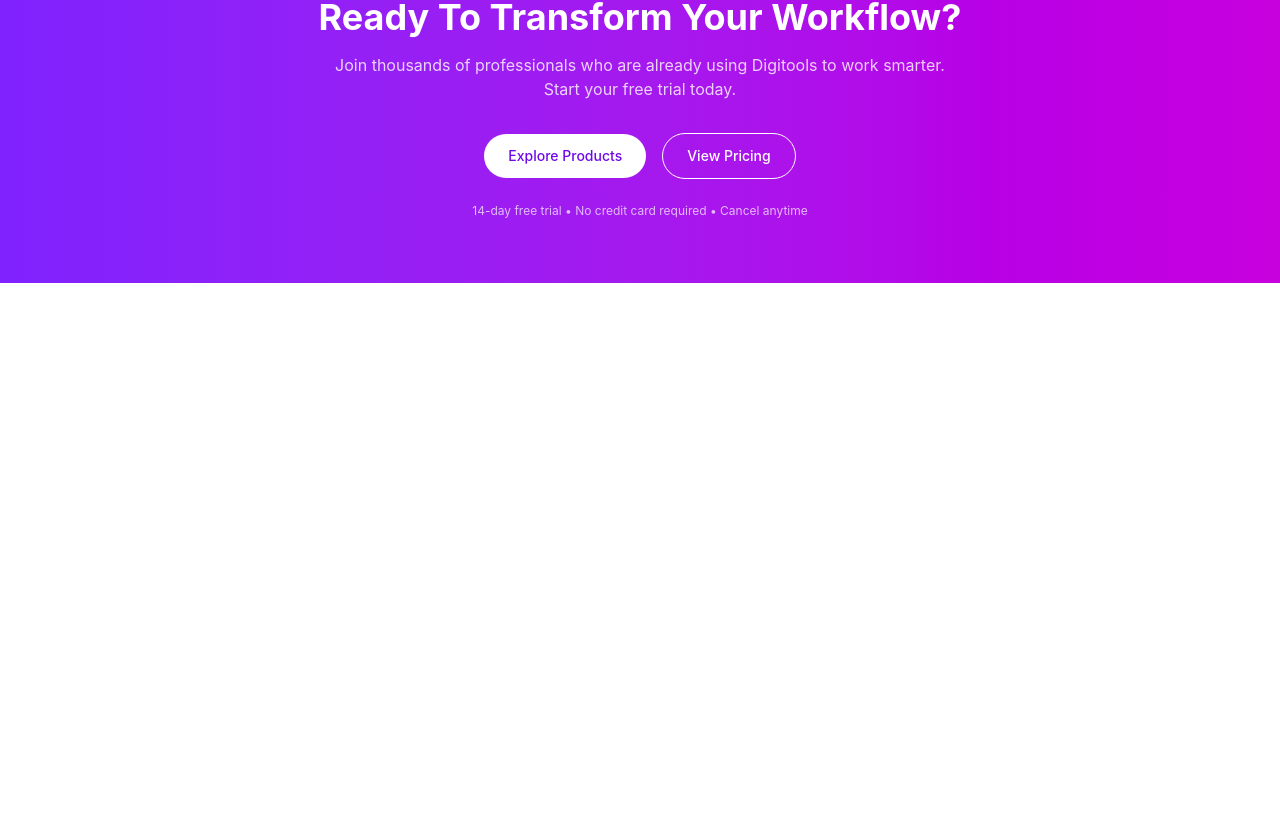
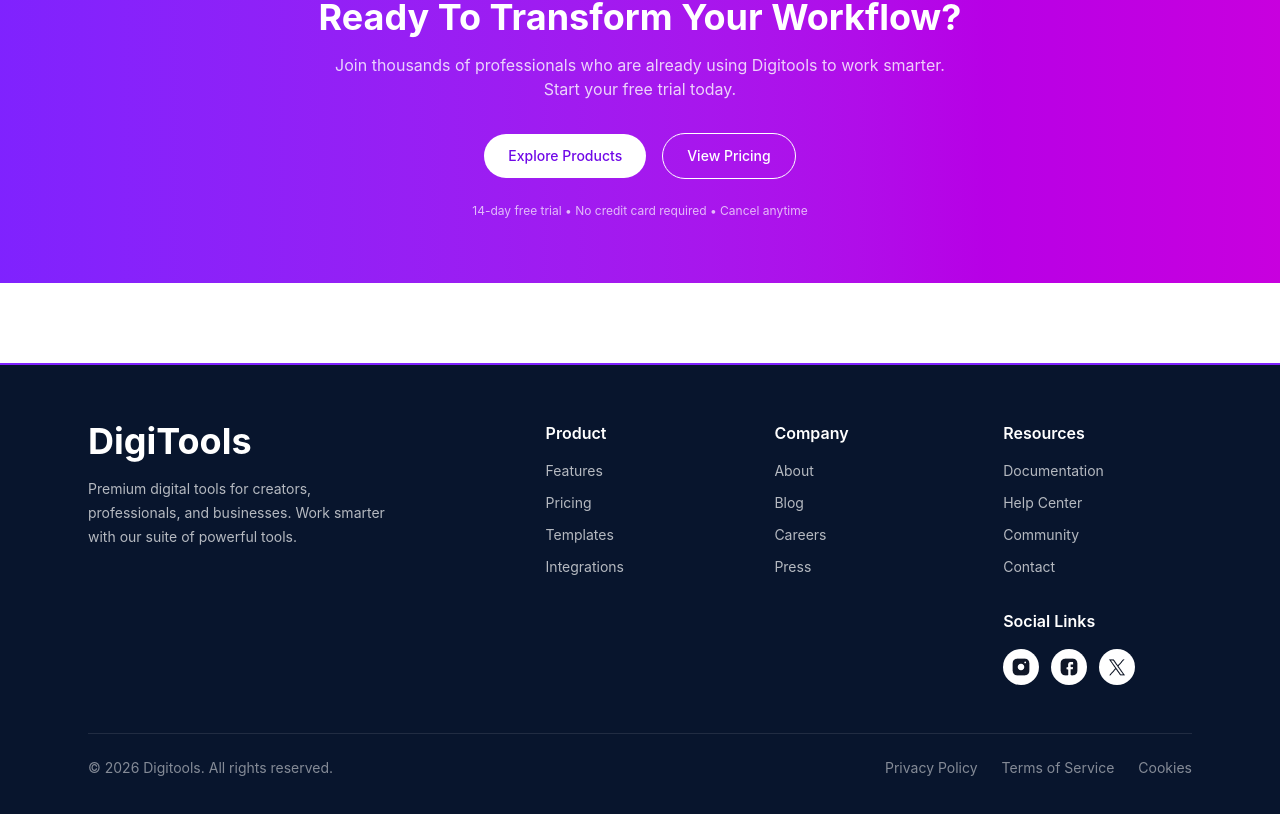
Before and after one commit to AnirNawaf/Assignment-6, a React (Vite) app: page / in a window 1280 px wide. Shown: the part 3362-4176 px from the top of the page. Before the commit the page ends 3725 px from the top, so only its background shows below. Built offline with nearby package versions, Linux system fonts and the light colour scheme.

Commit message:
creat footer

```diff
--- a/src/App.jsx
+++ b/src/App.jsx
@@ -8,8 +8,7 @@
 import Steps from "./components/Steps";
 import Pricing from "./components/Pricing";
 import CTASection from "./components/CTASection";
-
-
+import Footer from "./components/Footer";
 
 
 import { ToastContainer, toast } from "react-toastify";
@@ -104,6 +103,8 @@
       <Steps />
       <Pricing />
       <CTASection />
+      <Footer />
+
 
     </div>
   );
--- /dev/null
+++ b/src/components/Footer.jsx
@@ -0,0 +1,73 @@
+export default function Footer() {
+  return (
+    <footer className="w-full border-t-2 border-violet-600 bg-[#08152d] text-white">
+      <div className="mx-auto max-w-6xl px-6 py-14">
+        <div className="grid grid-cols-1 gap-10 md:grid-cols-5">
+          <div className="md:col-span-2">
+            <h2 className="text-4xl font-bold">DigiTools</h2>
+            <p className="mt-4 max-w-xs text-sm leading-6 text-white/70">
+              Premium digital tools for creators,<br /> professionals, and businesses.
+              Work smarter <br /> with our suite of powerful tools.
+            </p>
+          </div>
+
+          <div>
+            <h3 className="mb-4 text-base font-semibold">Product</h3>
+            <ul className="space-y-3 cursor-pointer text-sm text-white/70 ">
+              <li>Features</li>
+              <li>Pricing</li>
+              <li>Templates</li>
+              <li>Integrations</li>
+            </ul>
+          </div>
+
+          <div>
+            <h3 className="mb-4 text-base font-semibold">Company</h3>
+            <ul className="cursor-pointer space-y-3 text-sm text-white/70 ">
+              <li>About</li>
+              <li>Blog</li>
+              <li>Careers</li>
+              <li>Press</li>
+            </ul>
+          </div>
+
+          <div>
+            <h3 className="mb-4 text-base font-semibold">Resources</h3>
+            <ul className="space-y-3 cursor-pointer text-sm text-white/70">
+              <li>Documentation</li>
+              <li>Help Center</li>
+              <li>Community</li>
+              <li>Contact</li>
+            </ul>
+
+            <h3 className="mb-4 mt-8 text-base font-semibold">Social Links</h3>
+            <div className="flex items-center  gap-3">
+              <div className="flex cursor-pointer transition duration-300 hover:scale-110 h-9 w-9 items-center justify-center rounded-full bg-white text-[#08152d]">
+                <img src="src/img/Instagram.png" alt="instagram" />
+              </div>
+              <div className=" cursor-pointer transition duration-300 hover:scale-110 flex h-9 w-9 items-center justify-center rounded-full bg-white text-[#08152d]">
+                <img src="src/img/Facebook.png" alt="facebook" />
+              </div>
+              <div className=" cursor-pointer transition duration-300 hover:scale-110 flex h-9 w-9 items-center justify-center rounded-full bg-white text-[#08152d]">
+                <img src="src/img/fi_5968958.png" alt="x" />
+              </div>
+            </div>
+          </div>
+        </div>
+
+        <div className="mt-12 border-t border-white/10 pt-6">
+          <div className="flex flex-col gap-4 text-sm text-white/50 md:flex-row md:items-center md:justify-between">
+            <p> &copy; 2026 Digitools. All rights reserved.</p>
+
+            <div className=" cursor-pointer flex gap-6">
+              <span>Privacy Policy</span>
+              <span>Terms of Service</span>
+              <span>Cookies</span>
+            </div>
+          </div>
+        </div>
+      </div>
+
+    </footer>
+  );
+}
```
